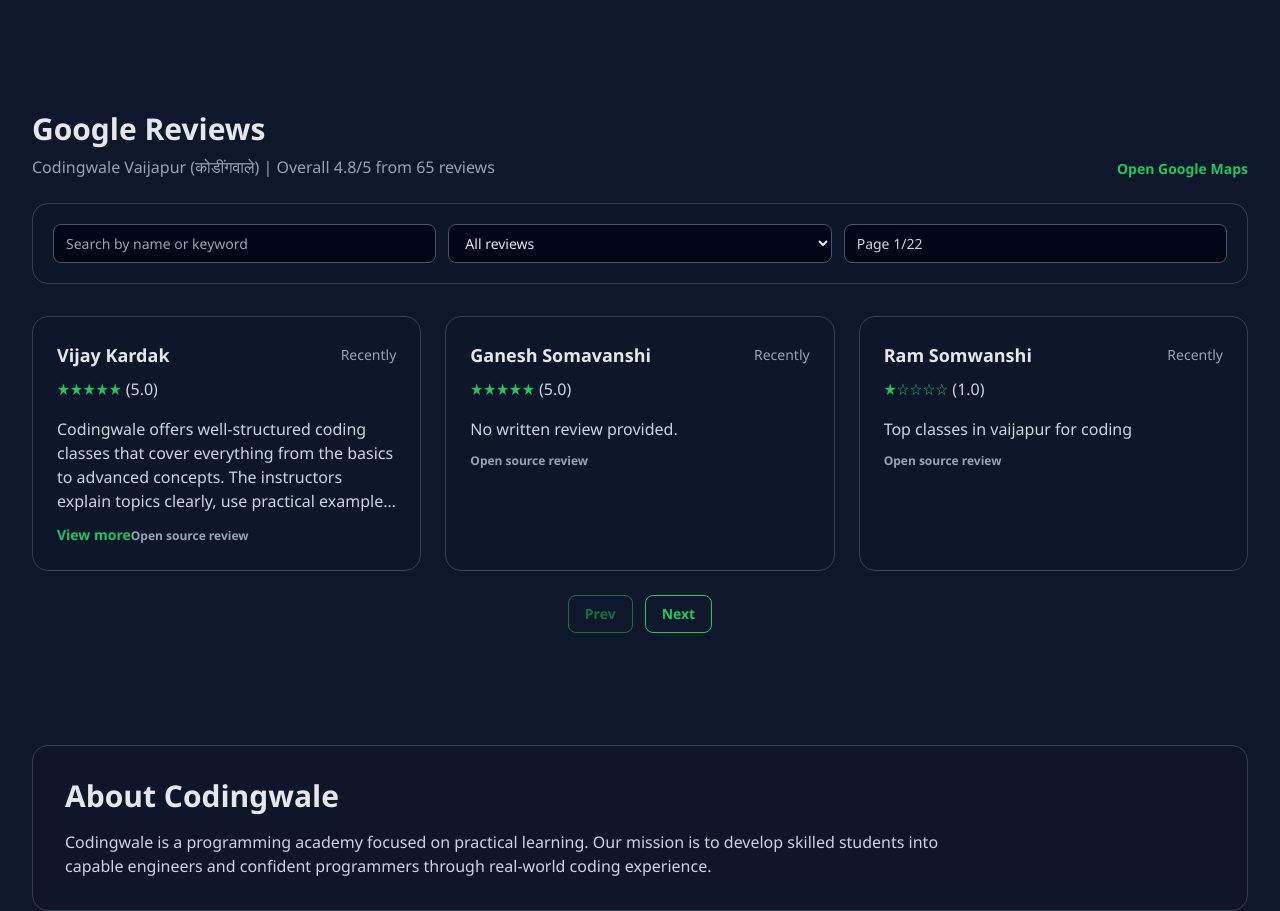
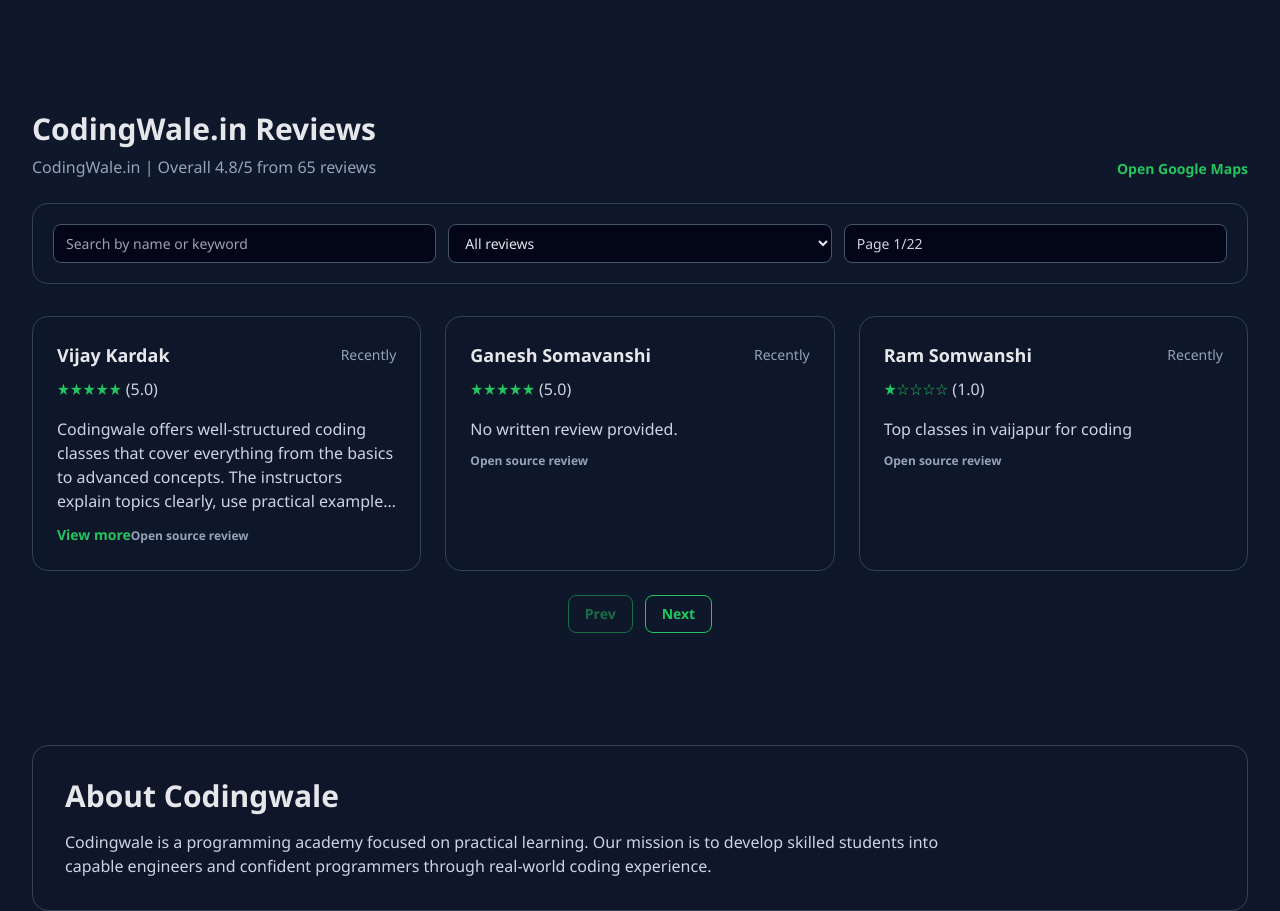
Before and after one commit to Nexo-0/redesigned-sniffle, a React (Vite) app: page / in a window 1280 px wide. Shown: the part 1559-2470 px from the top of the page. Built offline with nearby package versions, Linux system fonts and the light colour scheme.

Commit message:
Added new logo

```diff
--- a/index.html
+++ b/index.html
@@ -3,8 +3,8 @@
   <head>
     <meta charset="UTF-8" />
     <meta name="viewport" content="width=device-width, initial-scale=1.0" />
-    <link rel="icon" type="image/svg+xml" href="/favicon.svg" />
-    <title>Codingwale | Programming Academy</title>
+    <link rel="icon" type="image/svg+xml" href="../src/assets/Images/C.png" />
+    <title>CodingWale | Programming Academy</title>
   </head>
   <body>
     <div id="root"></div>
--- a/src/components/Reviews.jsx
+++ b/src/components/Reviews.jsx
@@ -2,6 +2,7 @@
 import reviewData from "../data/review.json";
 
 const fallbackMapsUrl = "https://maps.app.goo.gl/jdHsXMFbbScbnKgW7";
+const brandName = "CodingWale.in";
 
 function parseReviews(rawList) {
   return (rawList || []).map((item, index) => {
@@ -18,7 +19,7 @@
       hasText: Boolean(rawText),
       reviewUrl: item.reviewUrl || "",
       placeUrl: item.url || "",
-      placeTitle: item.title || "Codingwale Vaijapur",
+      placeTitle: item.title || brandName,
     };
   });
 }
@@ -45,7 +46,6 @@
   const textRefs = useRef({});
 
   const mapsReviewUrl = parsedReviews[0]?.placeUrl || fallbackMapsUrl;
-  const placeTitle = parsedReviews[0]?.placeTitle || "Codingwale Vaijapur";
   const totalReviews = parsedReviews.length;
 
   const overallRating = useMemo(() => {
@@ -118,9 +118,9 @@
       <div className="mx-auto w-full max-w-7xl">
         <div className="flex flex-col gap-4 md:flex-row md:items-end md:justify-between">
           <div>
-            <h2 className="text-3xl font-bold">Google Reviews</h2>
+            <h2 className="text-3xl font-bold">{brandName} Reviews</h2>
             <p className="mt-2 text-slate-400">
-              {placeTitle} | Overall {overallRating.toFixed(1)}/5 from {totalReviews} reviews
+              {brandName} | Overall {overallRating.toFixed(1)}/5 from {totalReviews} reviews
             </p>
           </div>
           <a
```
Also changed, not shown: src/assets/Images/C.png (added).
